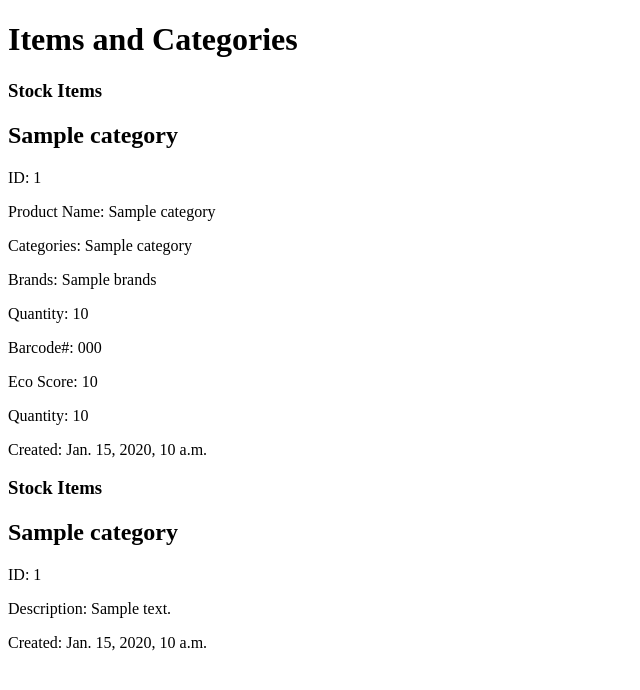
After one commit to nianswe/ci_project4, a Django app: template stock_items/templates/stock_items/item_and_cats.html in a window 1280 px wide. The commit adds this page. Shown: the top 690 px of the page, without its empty margins (0-640 px from the left). Run offline with Django 4.2, Linux system fonts and the light colour scheme; the template is opened without the code that fills it: most values are stand-ins (such as "Sample title", 1, 10 or a date in 2020).

Commit message:
Changed Category and StockItem list views html

```diff
--- a/stock_items/templates/stock_items/category_list.html
+++ b/stock_items/templates/stock_items/category_list.html
@@ -9,6 +9,7 @@
 </head>
 
 <body>
+    <h1>Categories</h1>
     {% for categories in object_list %}
         <h2>{{categories.category_name}}</h2>
         <p>ID: {{categories.cat_id}}</p>
--- /dev/null
+++ b/stock_items/templates/stock_items/item_and_cats.html
@@ -0,0 +1,40 @@
+<!DOCTYPE html>
+<html lang="en">
+
+<head>
+    <meta charset="UTF-8">
+    <meta http-equiv="X-UA-Compatible" content="IE=edge">
+    <meta name="viewport" content="width=device-width, initial-scale=1.0">
+    <title>Stock Items</title>
+</head>
+
+<body>
+    <h1>Items and Categories</h1>
+    <div>
+        <h3>Stock Items</h3>
+        {% for stock_items in object_list %}
+            <h2>{{stock_items.item_name}}</h2>
+            <p>ID: {{stock_items.st_id}}</p>
+            <p>Product Name: {{stock_items.product_name}}</p>
+            <p>Categories: {{stock_items.category_name}}</p>
+            <p>Brands: {{stock_items.brands}}</p>
+            <p>Quantity: {{stock_items.quantity}}</p>
+            <p>Barcode#: {{stock_items.code}}</p>
+            <p>Eco Score: {{stock_items.ecoscore_score}}</p>
+            <p>Quantity: {{stock_items.quantity}}</p>
+            <p>Created: {{stock_items.created_on}}</p>
+        {% endfor %}
+    </div>
+    <div>
+        <h3>Stock Items</h3>
+        {% for categories in object_list %}
+            <h2>{{categories.category_name}}</h2>
+            <p>ID: {{categories.cat_id}}</p>
+            <p>Description: {{categories.category_description}}</p>
+            <p>Created: {{categories.created_on}}</p>
+
+        {% endfor %}
+    </div>
+</body>
+
+</html>
--- a/stock_items/templates/stock_items/stock_item_list.html
+++ b/stock_items/templates/stock_items/stock_item_list.html
@@ -13,7 +13,7 @@
     {% for stock_items in object_list %}
         <h2>{{stock_items.item_name}}</h2>
         <p>ID: {{stock_items.st_id}}</p>
-        <p>Product Name: {{stock_items.product_name}}</p>
+        <p>Product: {{stock_items.product_name}}</p>
         <p>Categories: {{stock_items.category_name}}</p>
         <p>Brands: {{stock_items.brands}}</p>
         <p>Quantity: {{stock_items.quantity}}</p>
--- a/stock_items/urls.py
+++ b/stock_items/urls.py
@@ -5,4 +5,5 @@ from . import views
 urlpatterns =[
     path('', views.StockItems.as_view(), name='stock_items'),
     path('categories/', views.Category.as_view(), name='categories'),
+
 ]
```
